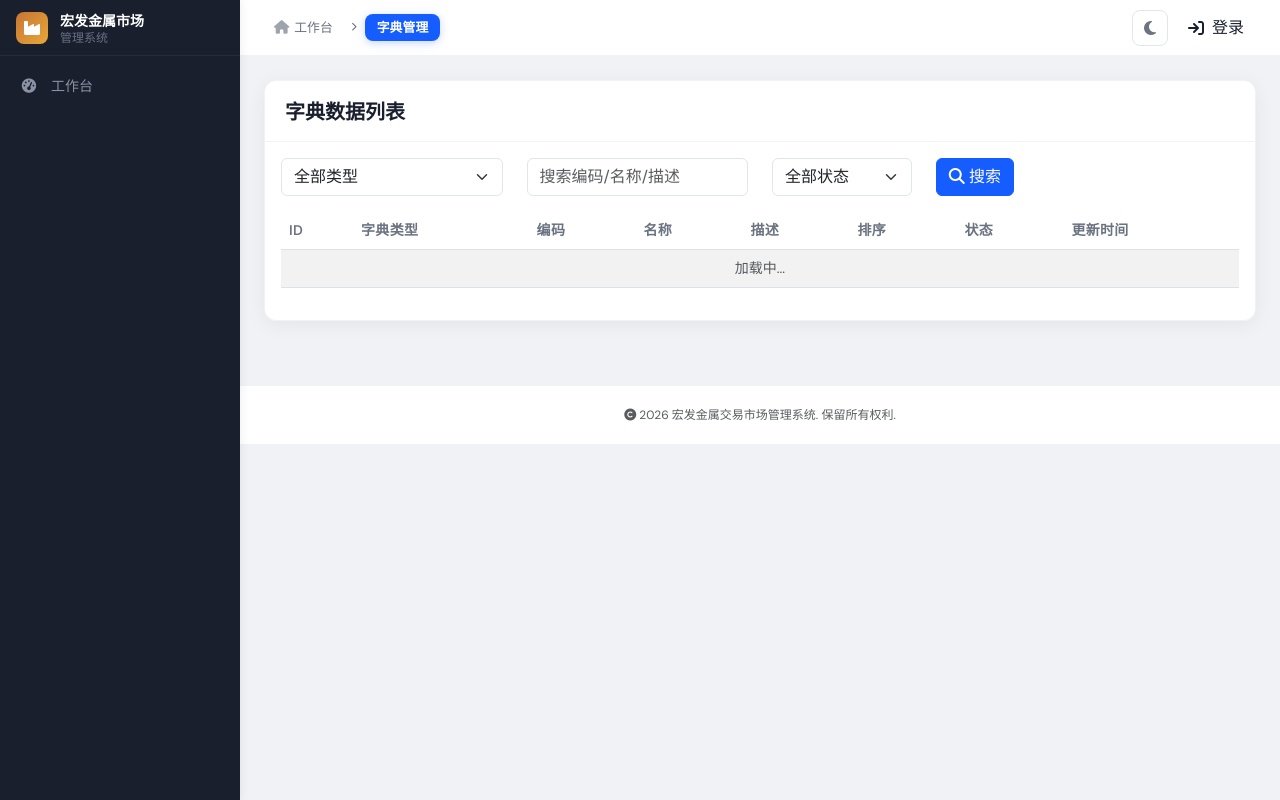
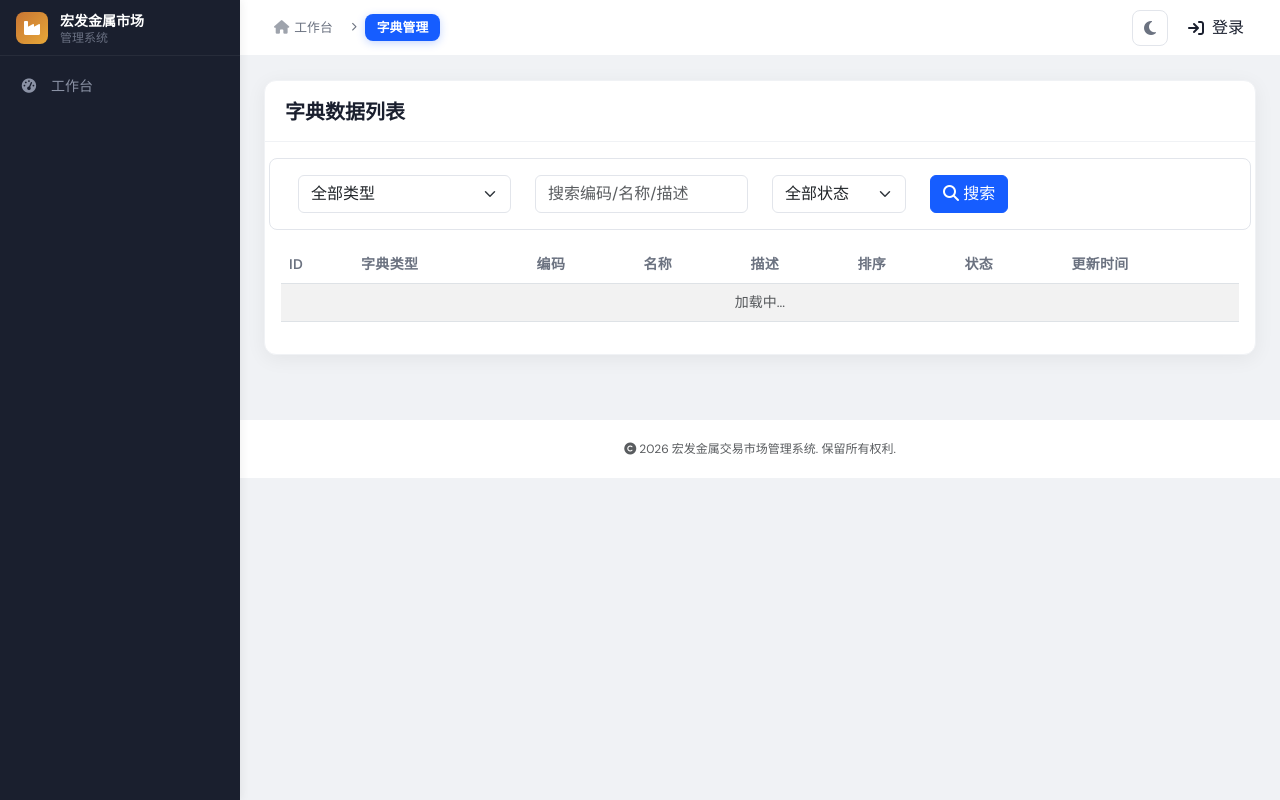
Before and after one commit to cnyyi/HF_metalmarket, a Python web app: template templates/dict/list.html in a window 1280 px wide. Run offline with Jinja, Linux system fonts and the light colour scheme; the template is opened without the code that fills it, so the values that code supplies are empty; some libraries are stand-ins or nearby versions.

Commit message:
style(controls): 统一筛选区域风格，所有列表页筛选行添加 filter-form 类

```diff
--- a/templates/contract/list.html
+++ b/templates/contract/list.html
@@ -27,7 +27,7 @@
         </div>
     </div>
     <div class="card-body">
-        <div class="row mb-3">
+        <div class="row mb-3 filter-form">
             <div class="col-md-4">
                 <div class="input-group">
                     <span class="input-group-text"><i class="fa fa-search"></i></span>
--- a/templates/customer/list.html
+++ b/templates/customer/list.html
@@ -30,7 +30,7 @@
         </div>
     </div>
     <div class="card-body">
-        <div class="row mb-3">
+        <div class="row mb-3 filter-form">
             <div class="col-md-4">
                 <div class="input-group">
                     <span class="input-group-text"><i class="fa fa-search"></i></span>
--- a/templates/dict/list.html
+++ b/templates/dict/list.html
@@ -24,7 +24,7 @@
         </div>
     </div>
     <div class="card-body">
-        <div class="row mb-3">
+        <div class="row mb-3 filter-form">
             <div class="col-md-3">
                 <select class="form-select" id="filterDictType">
                     <option value="">全部类型</option>
--- a/templates/expense/list.html
+++ b/templates/expense/list.html
@@ -25,7 +25,7 @@
     </div>
     <div class="card-body">
         <!-- 筛选区域 -->
-        <div class="row mb-3">
+        <div class="row mb-3 filter-form">
             <div class="col-md-3">
                 <div class="input-group">
                     <span class="input-group-text"><i class="fa fa-search"></i></span>
--- a/templates/merchant/list.html
+++ b/templates/merchant/list.html
@@ -28,7 +28,7 @@
     </div>
     <div class="card-body">
         <!-- 搜索栏 -->
-        <div class="row mb-3">
+        <div class="row mb-3 filter-form">
             <div class="col-md-4">
                 <form method="GET" action="{{ url_for('merchant.merchant_list') }}">
                     <div class="input-group">
--- a/templates/plot/list.html
+++ b/templates/plot/list.html
@@ -27,7 +27,7 @@
         </div>
     </div>
     <div class="card-body">
-        <div class="row mb-3">
+        <div class="row mb-3 filter-form">
             <div class="col-md-3">
                 <select class="form-select" id="filterRentStatus">
                     <option value="">全部租赁状态</option>
--- a/templates/user/list.html
+++ b/templates/user/list.html
@@ -24,7 +24,7 @@
         </div>
     </div>
     <div class="card-body">
-        <div class="row mb-3">
+        <div class="row mb-3 filter-form">
             <div class="col-md-4">
                 <form method="GET" action="{{ url_for('user.user_list') }}">
                     <div class="input-group">
--- a/templates/utility/list.html
+++ b/templates/utility/list.html
@@ -34,7 +34,7 @@
     </div>
     <div class="card-body">
         <!-- 查询区域 -->
-        <div class="row mb-3">
+        <div class="row mb-3 filter-form">
             <!-- 表编号搜索 -->
             <div class="col-md-4">
                 <div class="input-group">
```
